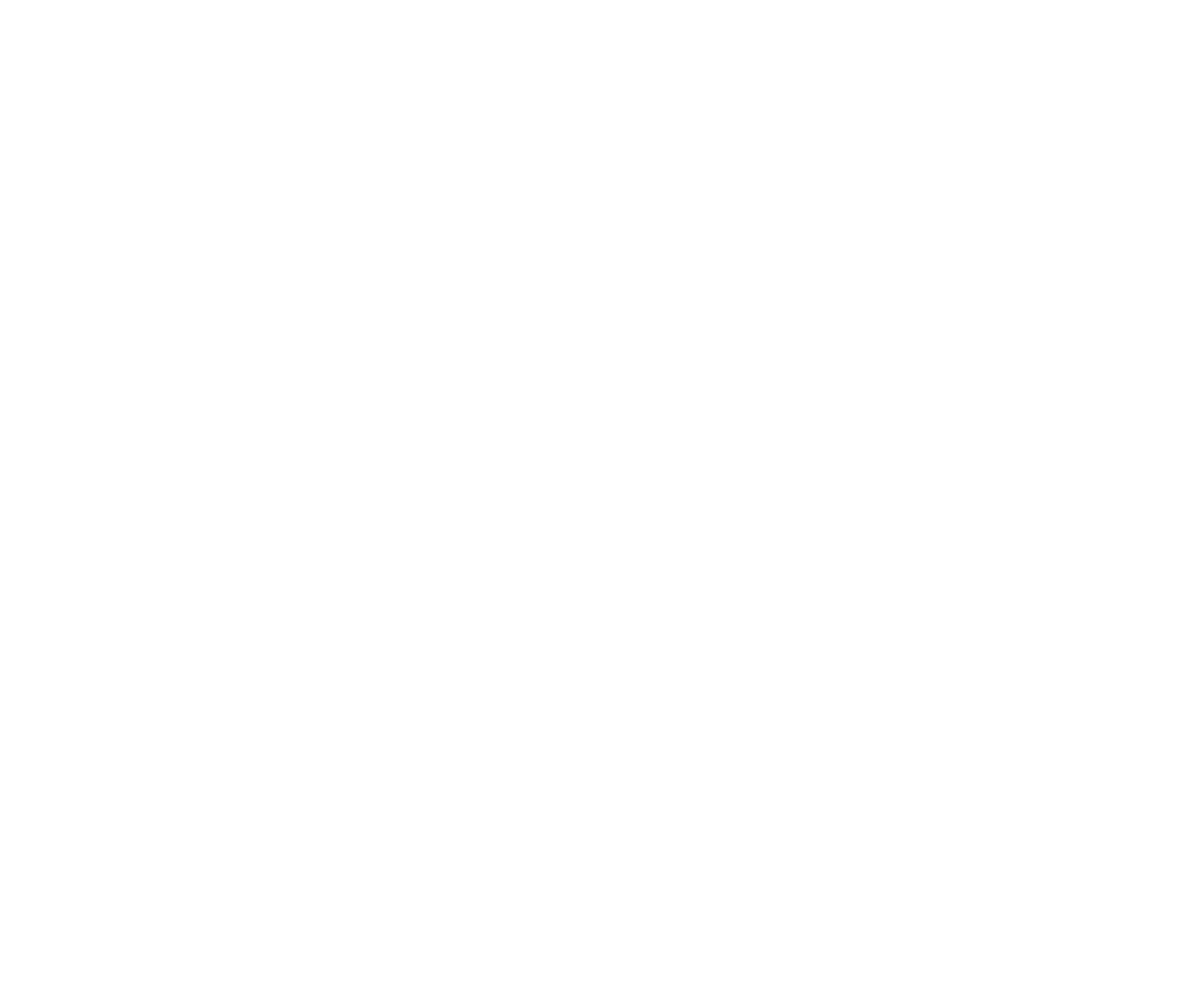
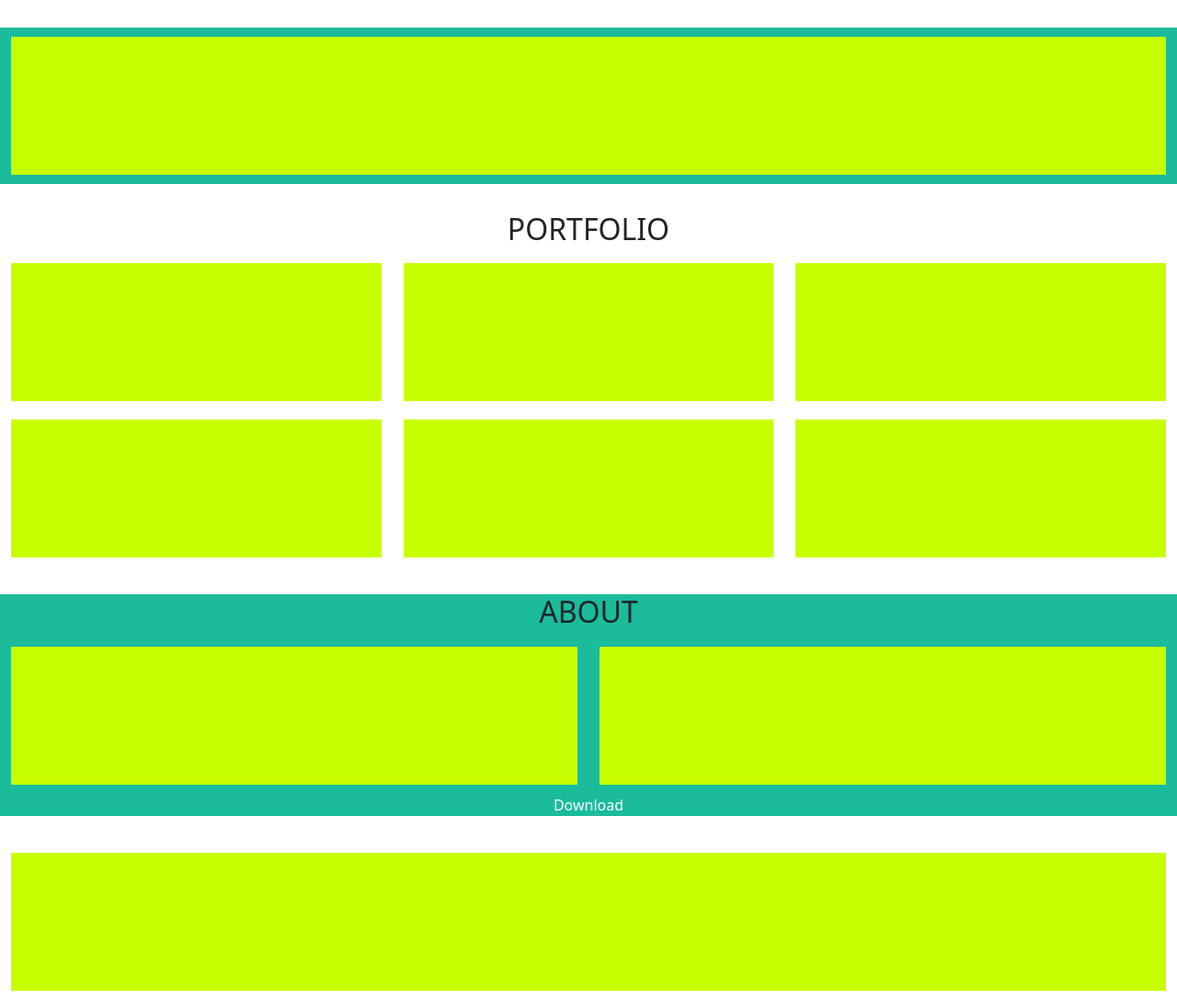
Before and after one commit to Gandalf93/html-css-bootstrap-freelancer, a plain HTML site: page index.html in a window 1280 px wide. Shown: the whole page at 92% size. Before the commit the page ends 800 px from the top, so only its background shows below. Drawn offline with nearby package versions, Linux system fonts and the light colour scheme.

Commit message:
add-scheletro-base

```diff
--- a/css/style.css
+++ b/css/style.css
@@ -0,0 +1,34 @@
+.box{
+    height: 150px;
+    background-color: rgb(200, 255, 0);
+}
+
+.container-fluid{
+
+    margin-top: 30px;
+}
+
+.blue-back{
+    background-color: #1ABC9C;
+}
+
+.row{
+    padding-top: 10px;
+
+    height: 170px;
+
+}
+
+.titolo-main{
+    display: flex;
+    justify-content: center;
+}
+
+.download{
+    display: flex;
+    justify-content: center;
+}
+.download a{
+    text-decoration: none;
+    color: white;
+}
--- a/index.html
+++ b/index.html
@@ -10,12 +10,93 @@
     <link href="https://cdn.jsdelivr.net/npm/bootstrap@5.0.1/dist/css/bootstrap.min.css" rel="stylesheet" integrity="sha384-+0n0xVW2eSR5OomGNYDnhzAbDsOXxcvSN1TPprVMTNDbiYZCxYbOOl7+AMvyTG2x" crossorigin="anonymous">
 </head>
 <body>
+
     <!-- INIZIO HEADER -->
-    <header></header>
+    <header>
+        <div class="container-fluid blue-back">
+            <div class="row">
+                <div class="col-12">
+                    <div class="box"></div>
+                </div>
+            </div>
+        </div>
+    </header>
     <!-- FINE HEADER -->
 
+
+
+
+
+
+
+
     <!-- INIZIO MAIN -->
-    <main></main>
+    <main>
+        <section>
+            <div class="container-fluid">
+
+                <div class="titolo-main">
+                    <h2>PORTFOLIO</h2>
+                </div>
+
+                <div class="row ">
+                    <div class="col-4">
+                        <div class="box"></div>
+                    </div>
+                    <div class="col-4">
+                        <div class="box"></div>
+                    </div>
+                    <div class="col-4">
+                        <div class="box"></div>
+                    </div>
+                </div>
+                <div class="row">
+                    <div class="col-4">
+                        <div class="box"></div>
+                    </div>
+                    <div class="col-4">
+                        <div class="box"></div>
+                    </div>
+                    <div class="col-4">
+                        <div class="box"></div>
+                    </div>
+                </div>
+            </div>
+        </section>
+
+        <section>
+            <div class="container-fluid blue-back">
+
+                <div class="titolo-main">
+                    <h2>ABOUT</h2>
+                </div>
+
+                <div class="row">
+                    <div class="col-6">
+                        <div class="box"></div>
+                    </div>
+                    <div class="col-6">
+                        <div class="box"></div>
+                    </div>
+                </div>
+
+                <div class="download">
+                    <a href="#">Download</a>
+                </div>
+
+            </div>
+        </section>
+
+        <section>
+            <div class="container-fluid">
+                <div class="row">
+                    <div class="col-12">
+                        <div class="box"></div>
+                    </div>
+                </div>
+            </div>
+        </section>
+    </main>
     <!-- FINE MAIN -->
 
     <!-- INIZIO FOOTER -->
```
